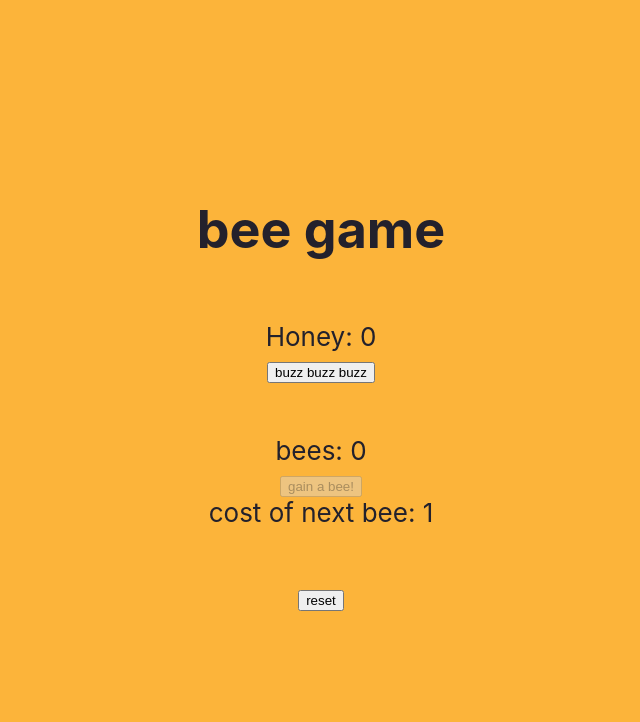
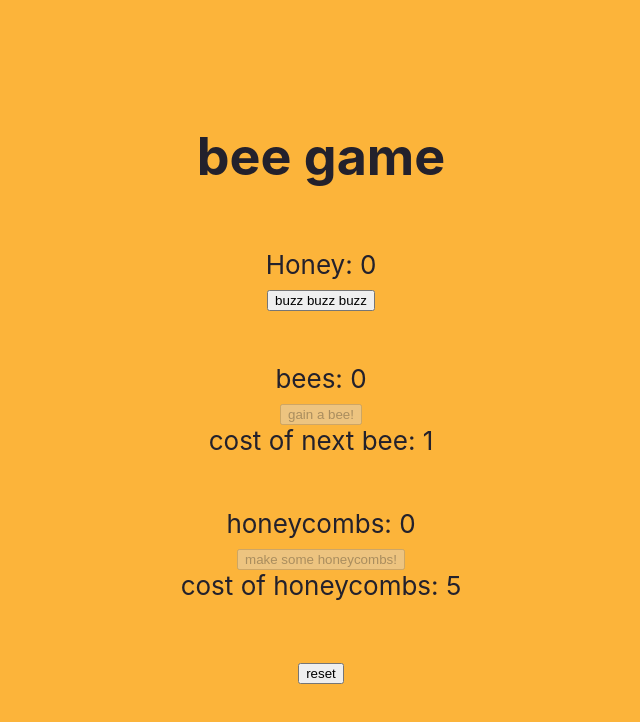
Before and after one commit to LukeLavan/SD-D-TeamIdle, a React (Create React App) app: page / in a window 1280 px wide. Shown: the top 722 px of the page, without its empty margins (319-959 px from the left). Built offline with nearby package versions, Linux system fonts and the light colour scheme.

Commit message:
honey to honeycombs implemented

```diff
--- a/src/App.tsx
+++ b/src/App.tsx
@@ -10,12 +10,20 @@ function App(): JSX.Element {
   const variableDefaults = {
     honey: 0,
     bees: 0,
-    costOfNextBee: 1
+    costOfNextBee: 1,
+    honeycombs: 0
   };
+
+  //static constants
+  const HONEYCOMB_COST = 5;
 
   // persistent variables
   const [honey, setHoney] = usePersistentState('honey', variableDefaults.honey);
   const [bees, setBees] = usePersistentState('bees', variableDefaults.bees);
+  const [honeycombs, setHoneycombs] = usePersistentState(
+    'honeycombs',
+    variableDefaults.honeycombs
+  );
 
   // non-persistent varaibles (can be recalculated on page load)
   const [costOfNextBee, setCostOfNextBee] = useState(
@@ -31,6 +39,13 @@ function App(): JSX.Element {
     if (honey >= costOfNextBee) {
       setBees(bees + 1);
       setHoney(honey - costOfNextBee);
+    }
+  };
+
+  const incrementHoneyCombs = () => {
+    if (honey >= HONEYCOMB_COST) {
+      setHoneycombs(honeycombs + 1);
+      setHoney(honey - HONEYCOMB_COST);
     }
   };
 
@@ -58,6 +73,7 @@ function App(): JSX.Element {
   const reset = () => {
     setHoney(variableDefaults.honey);
     setBees(variableDefaults.bees);
+    setHoneycombs(variableDefaults.honeycombs);
   };
 
   return (
@@ -76,6 +92,14 @@ function App(): JSX.Element {
         cost of next bee: {costOfNextBee} <br />
       </p>
       <p>
+        honeycombs: {honeycombs} <br />
+        <button disabled={honey < HONEYCOMB_COST} onClick={incrementHoneyCombs}>
+          make some honeycombs!
+        </button>
+        <br />
+        cost of honeycombs: {HONEYCOMB_COST} <br />
+      </p>
+      <p>
         <button onClick={reset}>reset</button>
       </p>
     </div>
```
